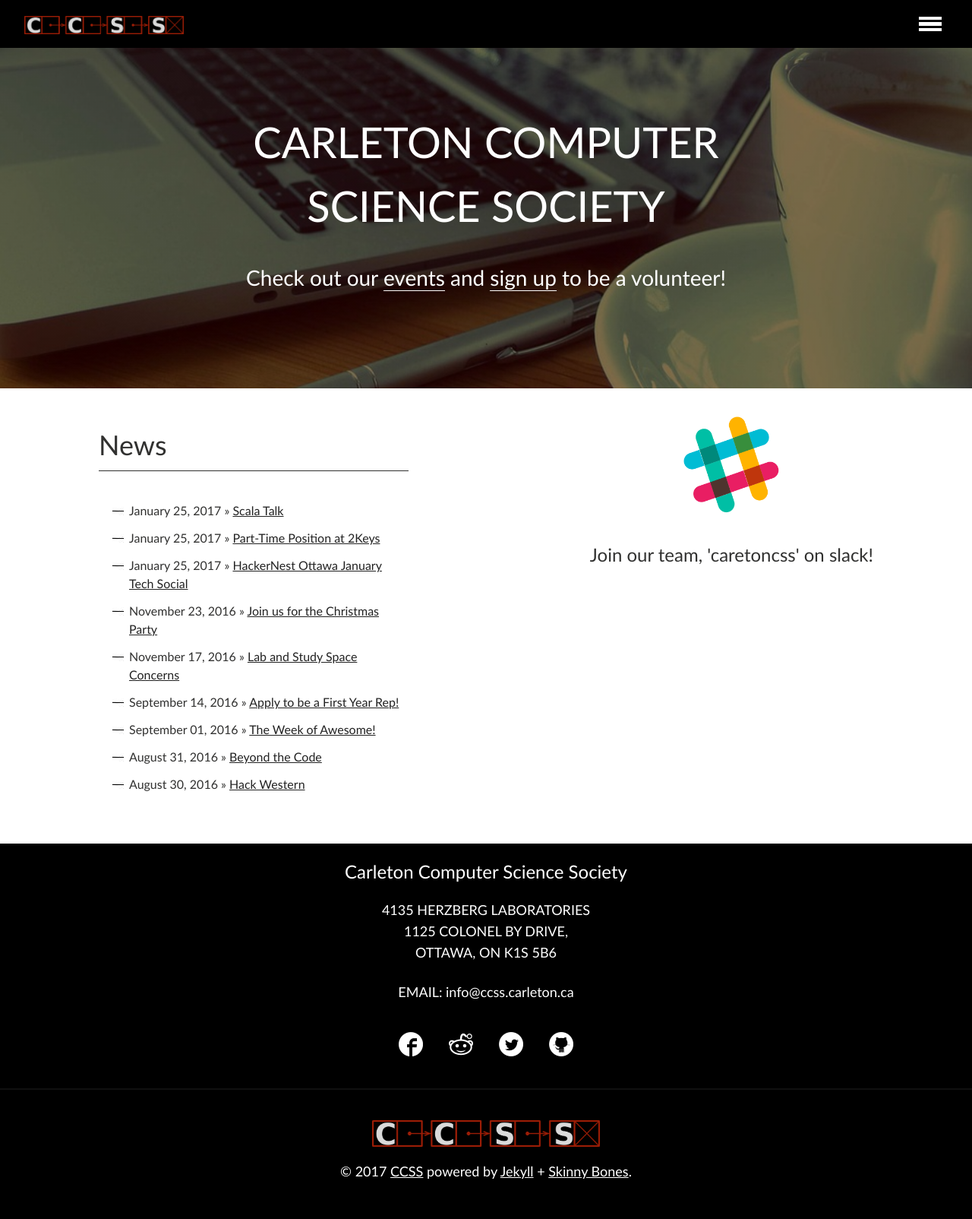
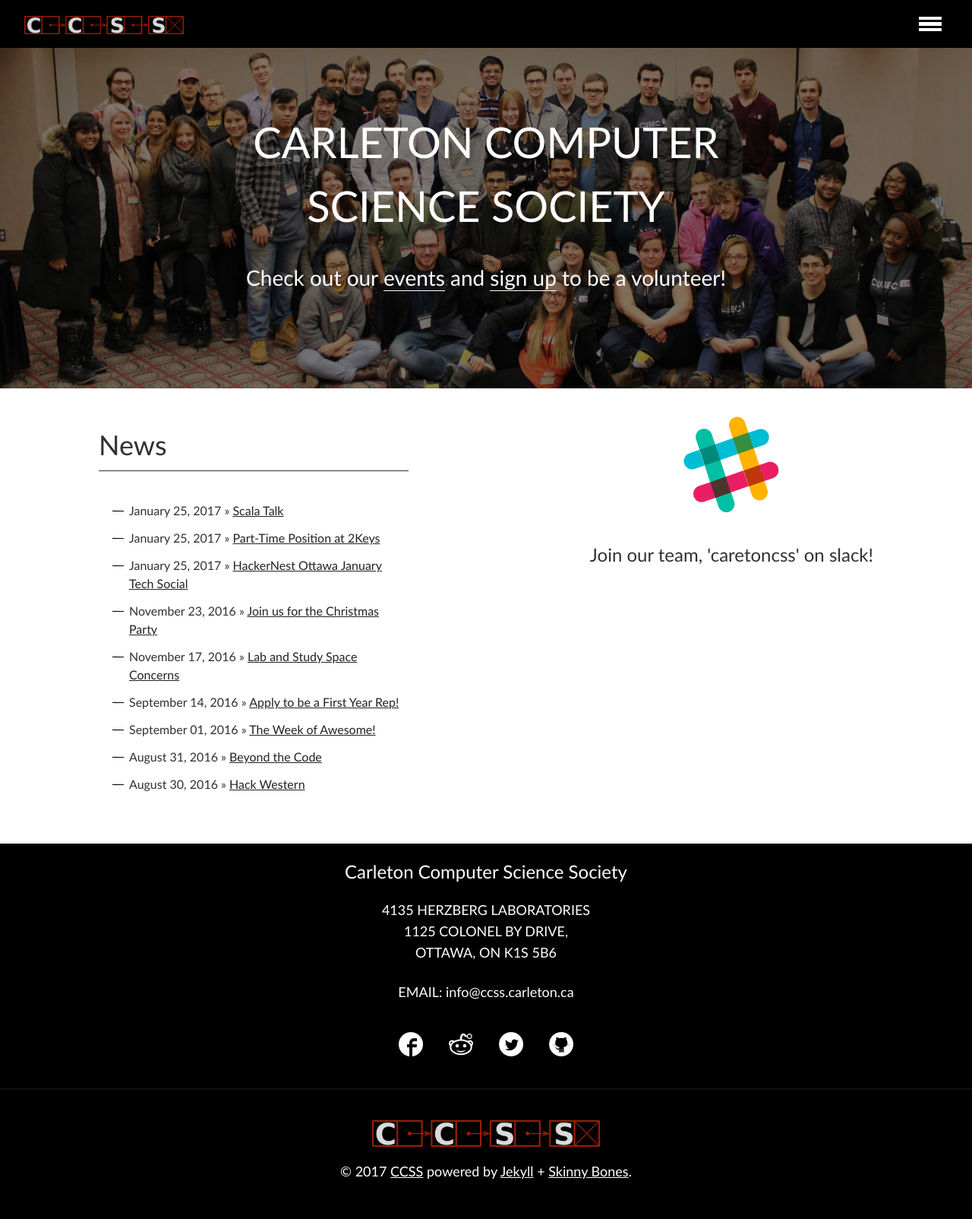
Before and after one commit to CarletonComputerScienceSociety/carletoncomputersciencesociety.github.io, a Jekyll site: the page built from index.md, in a window 1280 px wide. Shown: the whole page at 76% size. Built offline with Jekyll 4.4.1, drawn with Linux system fonts in a browser that asks for light colours.

Commit message:
Front page image cusec now

```diff
--- a/index.md
+++ b/index.md
@@ -3,7 +3,7 @@ layout: main
 permalink: /
 title: Home
 published: true
-pimage: ./images/mac_coffee.jpg
+pimage: ./images/cusec.jpg
 subjectstyle: null
 ---
 <div class="content-wrap">
```
